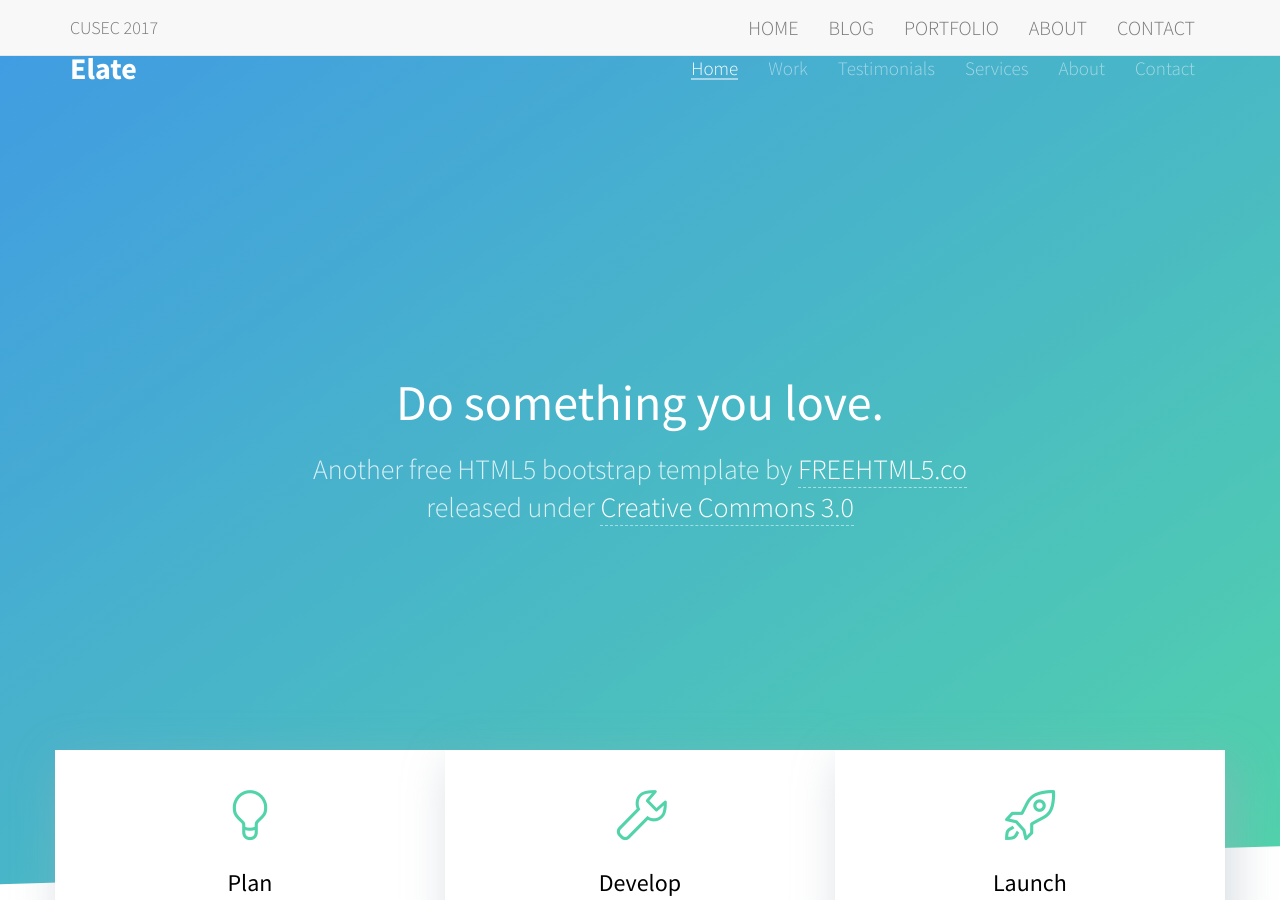
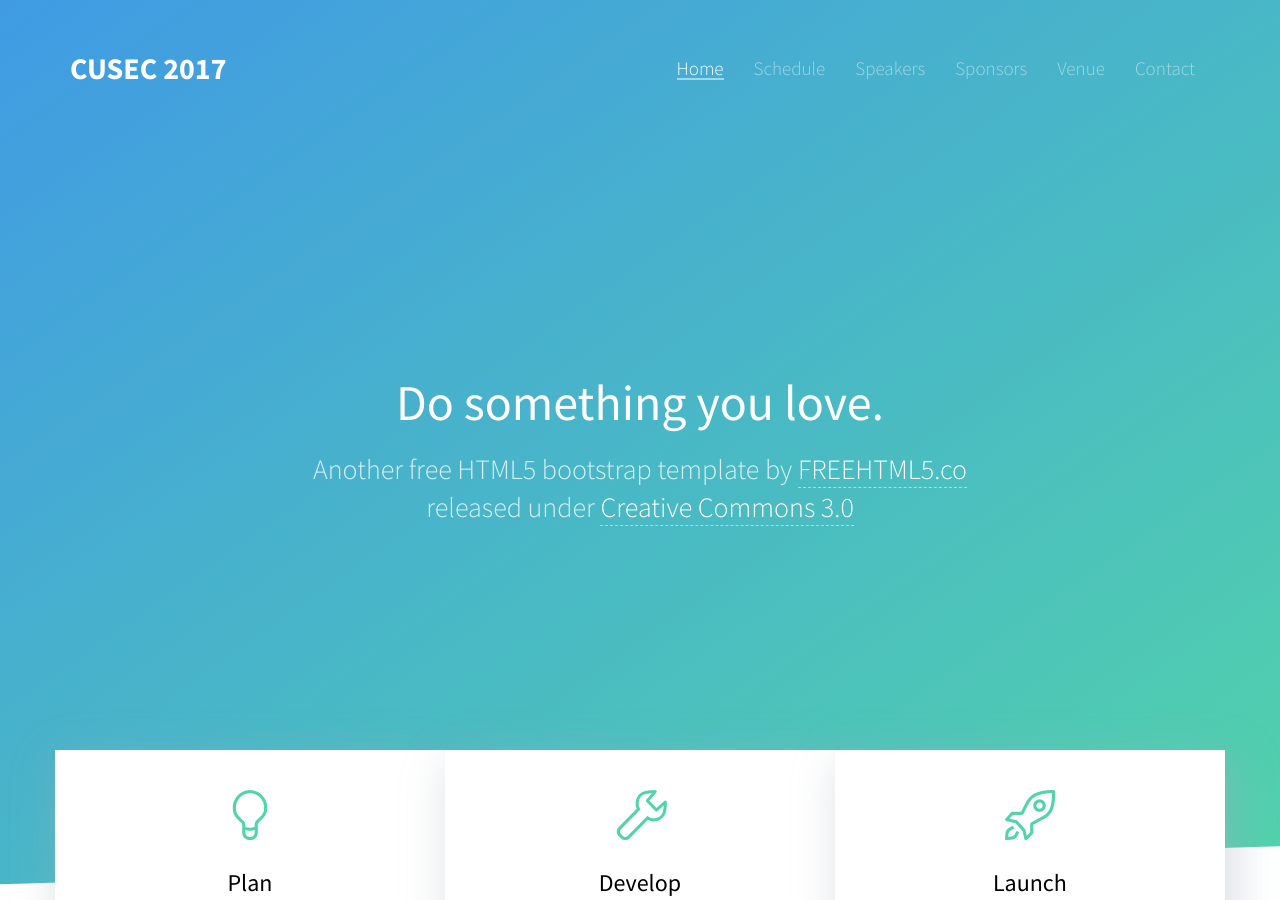
Before and after one commit to kim-codes/2017, a Jekyll site: the page built from index.html, in a window 1280 px wide and 900 px high. Built offline with Jekyll 4.4.1, drawn with Linux system fonts in a browser that asks for light colours; nearby versions of some CDN libraries; some web fonts are replaced; library files that are not in the unit come from our copies; comment, search, counter and statistics services are not loaded.

Commit message:
fixed the navbar

```diff
--- a/_includes/header.html
+++ b/_includes/header.html
@@ -1,4 +1,4 @@
-<div id="headerwrap">
+<!-- <div id="headerwrap">
     <div class="container">
         <div class="row">
             <div class="col-lg-8 col-lg-offset-2">
--- a/_includes/nav.html
+++ b/_includes/nav.html
@@ -1,23 +1,23 @@
-<!-- Fixed navbar -->
-<div class="navbar navbar-default navbar-fixed-top" role="navigation">
+<header role="banner" id="fh5co-header">
     <div class="container">
+        <!-- <div class="row"> -->
+        <nav class="navbar navbar-default">
             <div class="navbar-header">
-      <button type="button" class="navbar-toggle" data-toggle="collapse" data-target=".navbar-collapse">
-        <span class="sr-only">Toggle navigation</span>
-        <span class="icon-bar"></span>
-        <span class="icon-bar"></span>
-        <span class="icon-bar"></span>
-      </button>
+                <!-- Mobile Toggle Menu Button -->
+                <a href="#" class="js-fh5co-nav-toggle fh5co-nav-toggle" data-toggle="collapse" data-target="#navbar" aria-expanded="false" aria-controls="navbar"><i></i></a>
                 <a class="navbar-brand" href="{{ "/"  | prepend: site.baseurl }}">{{ site.title }}</a>
             </div>
-    <div class="navbar-collapse collapse navbar-right">
-      <ul class="nav navbar-nav">
-        <li {% if page.title == "Home" %}class="active"{% endif %}><a href="{{"/" | prepend: site.baseurl }}">HOME</a></li>
-        <li {% if page.title == "Blog" %}class="active"{% endif %}><a href="{{"/blog/" | prepend: site.baseurl }}">BLOG</a></li>
-        <li {% if page.title == "Portfolio" %}class="active"{% endif %}><a href="{{"/portfolio/" | prepend: site.baseurl }}">PORTFOLIO</a></li>
-        <li {% if page.title == "About" %}class="active"{% endif %}><a href="{{"/about/" | prepend: site.baseurl }}">ABOUT</a></li>
-        <li {% if page.title == "Contact" %}class="active"{% endif %}><a href="{{"/contact/" | prepend: site.baseurl }}">CONTACT</a></li>
+            <div id="navbar" class="navbar-collapse collapse">
+                <ul class="nav navbar-nav navbar-right">
+                    <li class="active"><a href="{{"/" | prepend: site.baseurl }}" data-nav-section="home"><span>Home</span></a></li>
+                    <li><a href="{{"/schedule/" | prepend: site.baseurl }}" data-nav-section="schedule"><span>Schedule</span></a></li>
+                    <li><a href="{{"/speakers/" | prepend: site.baseurl }}" data-nav-section="speakers"><span>Speakers</span></a></li>
+                    <li><a href="{{"/sponsors/" | prepend: site.baseurl }}" data-nav-section="sponsors"><span>Sponsors</span></a></li>
+                    <li><a href="{{"/venue/" | prepend: site.baseurl }}" data-nav-section="venue"><span>Venue</span></a></li>
+                    <li><a href="{{"/contact/" | prepend: site.baseurl }}" data-nav-section="contact"><span>Contact</span></a></li>
                 </ul>
-    </div><!--/.nav-collapse -->
             </div>
+        </nav>
+        <!-- </div> -->
     </div>
+</header>
--- a/_layouts/index.html
+++ b/_layouts/index.html
@@ -4,6 +4,3 @@ layout: default
 {% include header.html %}
 
   {{ content }}
-
-{% include testimonial.html %}
-{% include clients.html %}
--- a/index.html
+++ b/index.html
@@ -1,31 +1,7 @@
 ---
-layout: default
+layout: index
 ---
 
-	<body>
-	<header role="banner" id="fh5co-header">
-			<div class="container">
-				<!-- <div class="row"> -->
-			    <nav class="navbar navbar-default">
-		        <div class="navbar-header">
-		        	<!-- Mobile Toggle Menu Button -->
-					<a href="#" class="js-fh5co-nav-toggle fh5co-nav-toggle" data-toggle="collapse" data-target="#navbar" aria-expanded="false" aria-controls="navbar"><i></i></a>
-		         <a class="navbar-brand" href="index.html">Elate</a>
-		        </div>
-		        <div id="navbar" class="navbar-collapse collapse">
-		          <ul class="nav navbar-nav navbar-right">
-		            <li class="active"><a href="#" data-nav-section="home"><span>Home</span></a></li>
-		            <li><a href="#" data-nav-section="work"><span>Work</span></a></li>
-		            <li><a href="#" data-nav-section="testimonials"><span>Testimonials</span></a></li>
-		            <li><a href="#" data-nav-section="services"><span>Services</span></a></li>
-		            <li><a href="#" data-nav-section="about"><span>About</span></a></li>
-		            <li><a href="#" data-nav-section="contact"><span>Contact</span></a></li>
-		          </ul>
-		        </div>
-			    </nav>
-			  <!-- </div> -->
-		  </div>
-	</header>
 
 	<section id="fh5co-home" data-section="home" style="background-image: url(images/full_image_2.jpg);" data-stellar-background-ratio="0.5">
 		<div class="gradient"></div>
@@ -556,6 +532,3 @@ layout: default
 
 	<!-- Main JS (Do not remove) -->
 	<script src="js/main.js"></script>
-
-	</body>
-</html>
```
Also changed, not shown: other parts of _includes/header.html (+3 -3 lines), _includes/clients.html (deleted, +0 -12 lines), _includes/testimonial.html (deleted, +0 -13 lines). Lines whose indentation alone changed are shown as unchanged.
